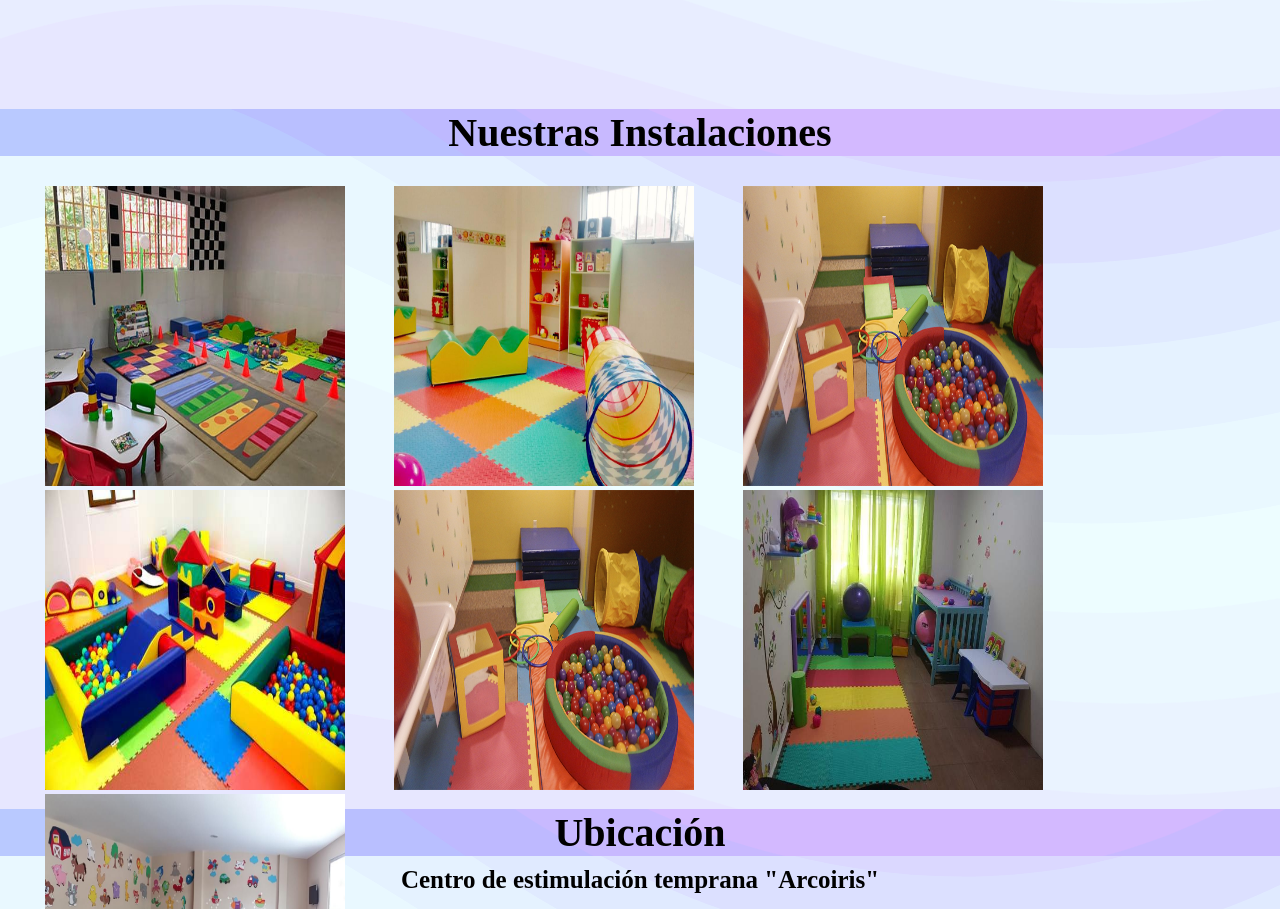
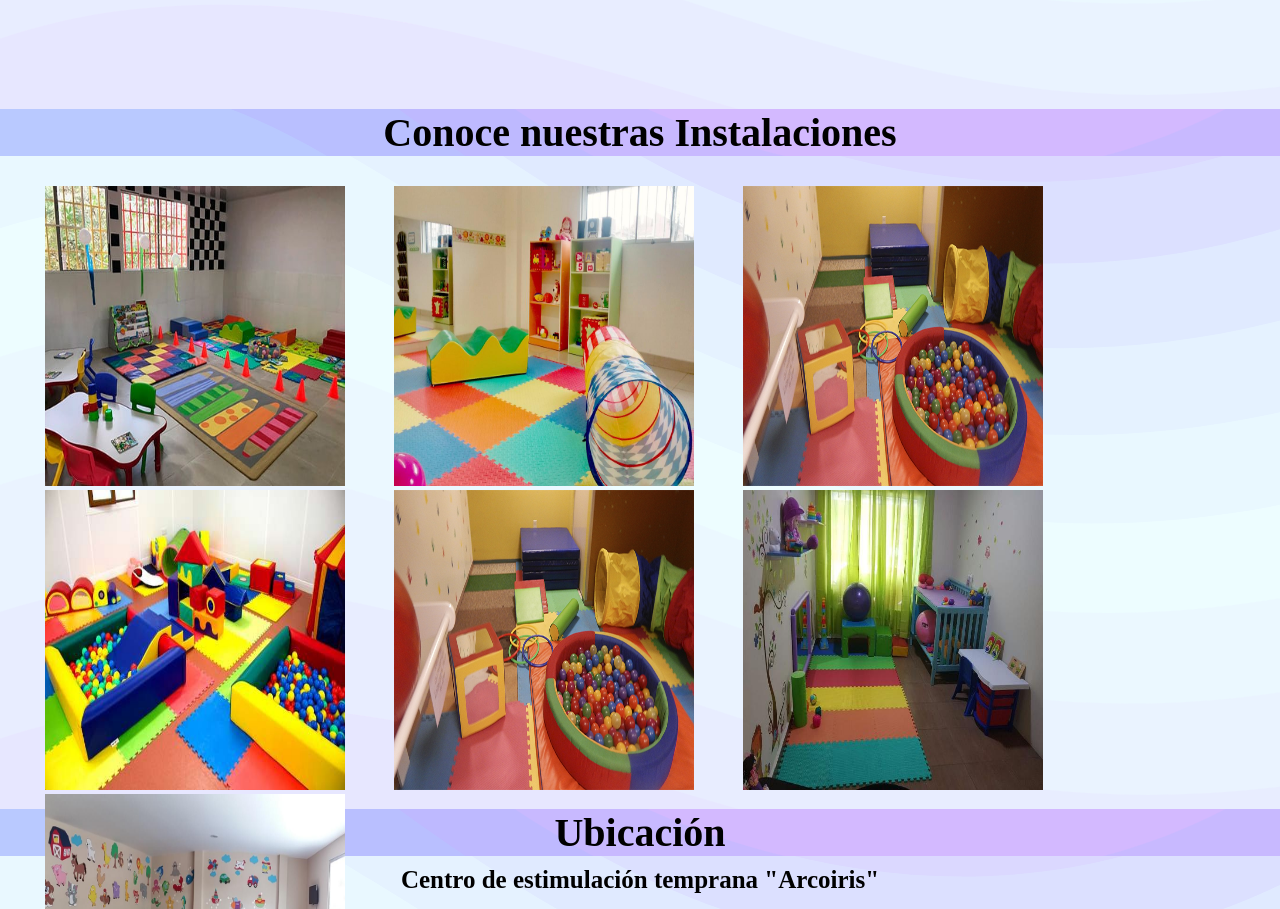
Before and after one commit to VanyIba/Proyecto1, a plain HTML site: page index.html in a window 1280 px wide. Shown: the part 1343-2252 px from the top of the page. Drawn offline with Linux system fonts and the light colour scheme.

Commit message:
se agrega al titulo

```diff
--- a/index.html
+++ b/index.html
@@ -65,7 +65,7 @@
             </div>
     </section>
     <section class="instalaciones">
-        <h1 class="insta-tit">Nuestras Instalaciones</h1>
+        <h1 class="insta-tit">Conoce nuestras Instalaciones</h1>
         <div class="slider-container">
             <img class="image-sli" src="../assets/insta1.jpg" alt="">
             <img class="slide-image" src="../assets/insta2.jpg" alt="">
```
